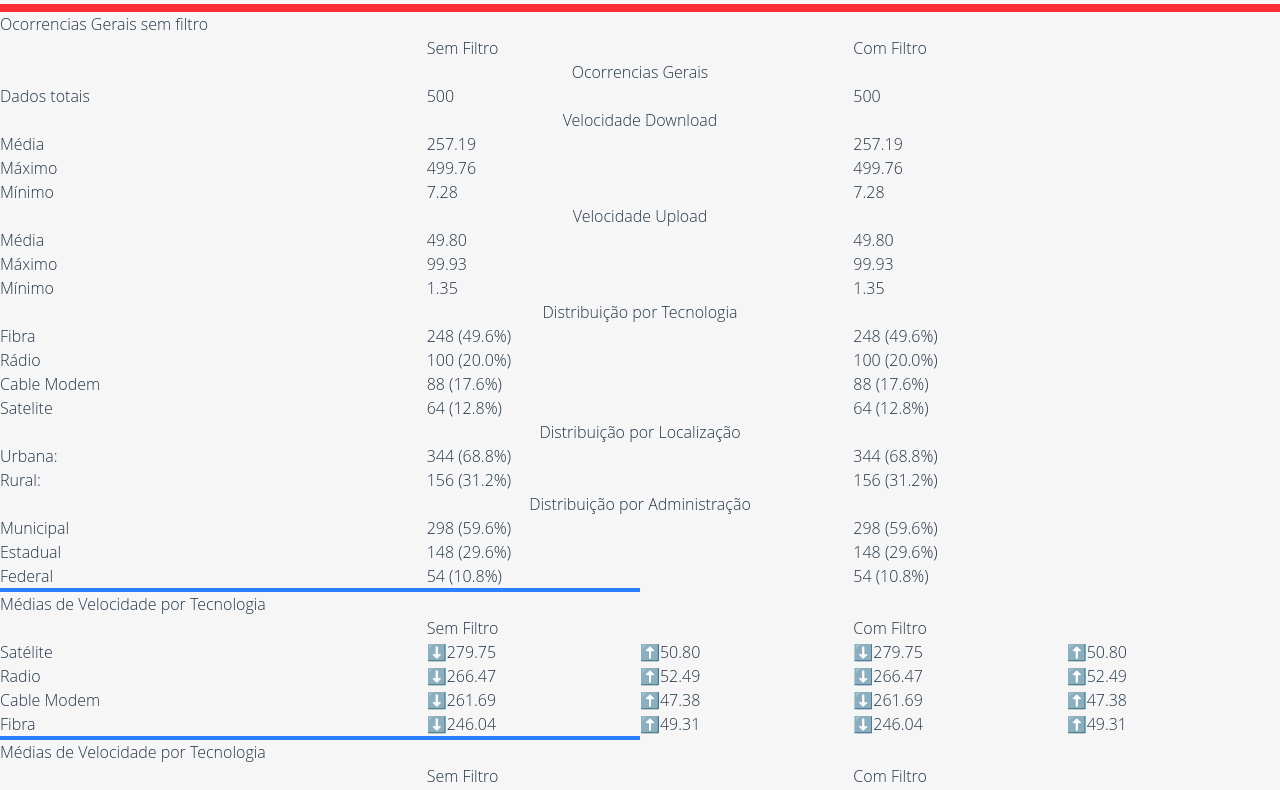
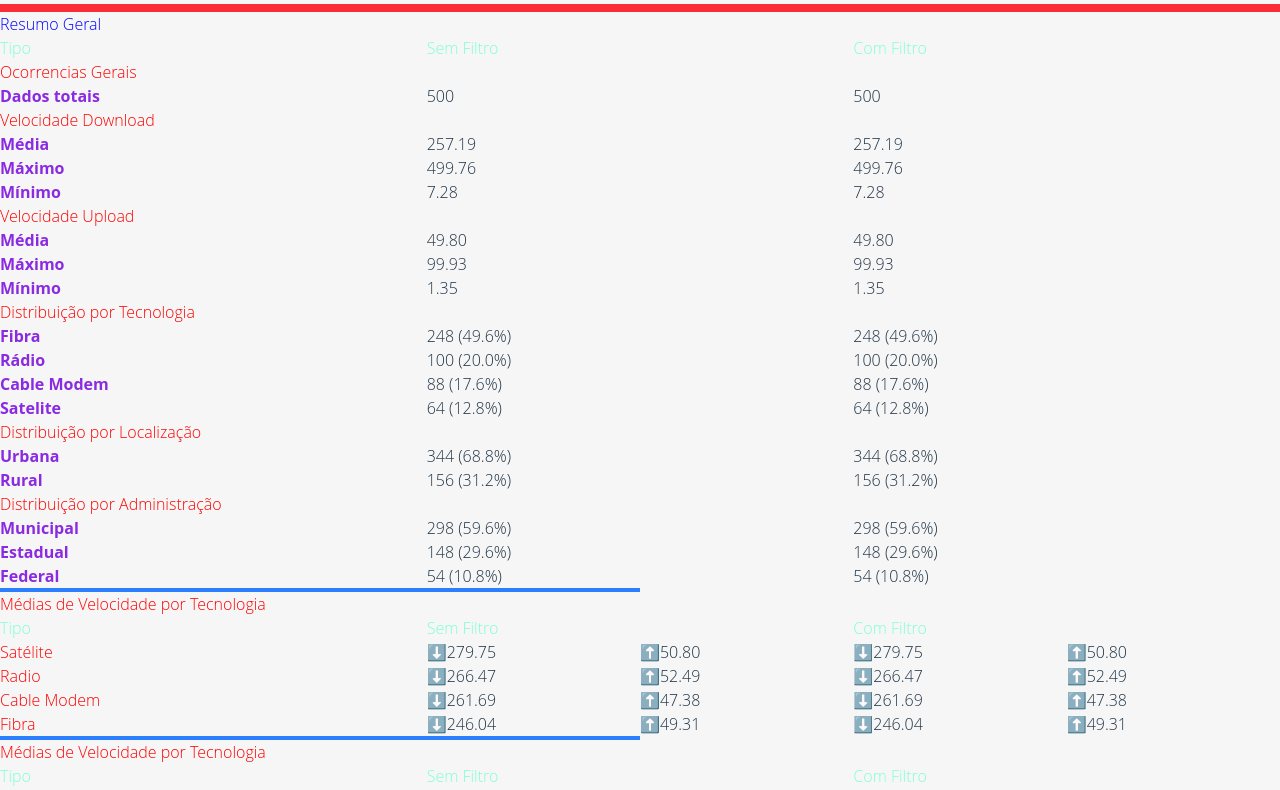
Before and after one commit to isabellacpmelo/the-internet-monitor, a React (Vite) app: page / in a window 1280 px wide. Shown: the part 444-1234 px from the top of the page. Built offline with nearby package versions, Linux system fonts and the light colour scheme.

Commit message:
feat: adding a component to improve the visibility of the general summary lines

```diff
--- a/src/components/DatasetSummary/index.tsx
+++ b/src/components/DatasetSummary/index.tsx
@@ -1,5 +1,7 @@
 import { useDatasetStats } from '../../hooks/DatasetStats'
 import type { InternetData } from '../../types/filters'
+import { DatasetSummaryLines } from '../DatasetSummaryLines'
+import './syle.css'
 
 interface DatasetSummaryProps {
   data: InternetData[]
@@ -20,250 +22,203 @@ export function DatasetSummary({ data, filteredData }: DatasetSummaryProps) {
     <div>
       <div>
         <div>
-          <h4>Ocorrencias Gerais sem filtro</h4>
+          <h2>Resumo Geral</h2>
           <div className='grid grid-cols-3'>
-            <h3 className='text-transparent'>Tipo</h3>
-            <h3>Sem Filtro</h3>
-            <h3>Com Filtro</h3>
+            <h4 className='text-transparent'>Tipo</h4>
+            <h4>Sem Filtro</h4>
+            <h4>Com Filtro</h4>
           </div>
-          <div className='w-full flex justify-center'>
-            <h4>Ocorrencias Gerais</h4>
-          </div>
-          <div className='grid grid-cols-3'>
-            <h3>Dados totais</h3>
-            <h3>{stats.totalRecords}</h3>
-            <h3>{filteredStats.totalRecords}</h3>
-          </div>
-          <div className='w-full flex justify-center'>
-            <h4>Velocidade Download</h4>
-          </div>
-          <div className='grid grid-cols-3'>
-            <h3>Média</h3>
-            <h3>{formatNumber(stats.downloadStats.average)}</h3>
-            <h3>{formatNumber(filteredStats.downloadStats.average)}</h3>
-          </div>
-          <div className='grid grid-cols-3'>
-            <h3>Máximo</h3>
-            <h3>{formatNumber(stats.downloadStats.max)}</h3>
-            <h3>{formatNumber(filteredStats.downloadStats.max)}</h3>
-          </div>
-          <div className='grid grid-cols-3'>
-            <h3>Mínimo</h3>
-            <h3>{formatNumber(stats.downloadStats.min)}</h3>
-            <h3>{formatNumber(filteredStats.downloadStats.min)}</h3>
-          </div>
-          <div className='w-full flex justify-center'>
-            <h4>Velocidade Upload</h4>
-          </div>
-          <div className='grid grid-cols-3'>
-            <h3>Média</h3>
-            <h3>{formatNumber(stats.uploadStats.average)}</h3>
-            <h3>{formatNumber(filteredStats.uploadStats.average)}</h3>
-          </div>
-          <div className='grid grid-cols-3'>
-            <h3>Máximo</h3>
-            <h3>{formatNumber(stats.uploadStats.max)}</h3>
-            <h3>{formatNumber(filteredStats.uploadStats.max)}</h3>
-          </div>
-          <div className='grid grid-cols-3'>
-            <h3>Mínimo</h3>
-            <h3>{formatNumber(stats.uploadStats.min)}</h3>
-            <h3>{formatNumber(filteredStats.uploadStats.min)}</h3>
-          </div>
-          <div className='w-full flex justify-center'>
-            <h4>Distribuição por Tecnologia</h4>
-          </div>
-          <div className='grid grid-cols-3'>
-            <h3>Fibra</h3>
-            {/* Porcentagem só da fibra */}
-            <h3>
-              {stats.technologyCount['Fibra']} (
-              {formatPercent(
+
+          <h3>Ocorrencias Gerais</h3>
+          <DatasetSummaryLines
+            label='Dados totais'
+            originalValue={stats.totalRecords}
+            filteredValue={filteredStats.totalRecords}
+          />
+
+          <h3>Velocidade Download</h3>
+
+          <DatasetSummaryLines
+            label='Média'
+            originalValue={formatNumber(stats.downloadStats.average)}
+            filteredValue={formatNumber(filteredStats.downloadStats.average)}
+          />
+          <DatasetSummaryLines
+            label='Máximo'
+            originalValue={formatNumber(stats.downloadStats.max)}
+            filteredValue={formatNumber(filteredStats.downloadStats.max)}
+          />
+          <DatasetSummaryLines
+            label='Mínimo'
+            originalValue={formatNumber(stats.downloadStats.min)}
+            filteredValue={formatNumber(filteredStats.downloadStats.min)}
+          />
+
+          <h3>Velocidade Upload</h3>
+
+          <DatasetSummaryLines
+            label='Média'
+            originalValue={formatNumber(stats.uploadStats.average)}
+            filteredValue={formatNumber(filteredStats.uploadStats.average)}
+          />
+
+          <DatasetSummaryLines
+            label='Máximo'
+            originalValue={formatNumber(stats.uploadStats.max)}
+            filteredValue={formatNumber(filteredStats.uploadStats.max)}
+          />
+
+          <DatasetSummaryLines
+            label='Mínimo'
+            originalValue={formatNumber(stats.uploadStats.min)}
+            filteredValue={formatNumber(filteredStats.uploadStats.min)}
+          />
+
+          <h3>Distribuição por Tecnologia</h3>
+          <DatasetSummaryLines
+            label='Fibra'
+            originalValue={`${stats.technologyCount['Fibra']} (${formatPercent(
               stats.technologyCount['Fibra'],
               stats.totalRecords
-              )}
-              %)
-            </h3>
-            <h3>
-              {filteredStats.technologyCount['Fibra']} (
-              {formatPercent(
+            )}%)`}
+            filteredValue={`${
+              filteredStats.technologyCount['Fibra']
+            } (${formatPercent(
               filteredStats.technologyCount['Fibra'],
               filteredStats.totalRecords
-              )}
-              %)
-            </h3>
-          </div>
-          <div className='grid grid-cols-3'>
-            <h3>Rádio</h3>
-            {/* Porcentagem só da fibra */}
-            <h3>
-              {stats.technologyCount['Radio']} (
-              {formatPercent(
+            )}%)`}
+          />
+          <DatasetSummaryLines
+            label='Rádio'
+            originalValue={`${stats.technologyCount['Radio']} (${formatPercent(
               stats.technologyCount['Radio'],
               stats.totalRecords
-              )}
-              %)
-            </h3>
-            <h3>
-              {filteredStats.technologyCount['Radio']} (
-              {formatPercent(
+            )}%)`}
+            filteredValue={`${
+              filteredStats.technologyCount['Radio']
+            } (${formatPercent(
               filteredStats.technologyCount['Radio'],
               filteredStats.totalRecords
-              )}
-              %)
-            </h3>
-          </div>
-          <div className='grid grid-cols-3'>
-            <h3>Cable Modem</h3>
-            {/* Porcentagem só da fibra */}
-            <h3>
-              {stats.technologyCount['Cable Modem']} (
-              {formatPercent(
+            )}%)`}
+          />
+          <DatasetSummaryLines
+            label='Cable Modem'
+            originalValue={`${
+              stats.technologyCount['Cable Modem']
+            } (${formatPercent(
               stats.technologyCount['Cable Modem'],
               stats.totalRecords
-              )}
-              %)
-            </h3>
-            <h3>
-              {filteredStats.technologyCount['Cable Modem']} (
-              {formatPercent(
+            )}%)`}
+            filteredValue={`${
+              filteredStats.technologyCount['Cable Modem']
+            } (${formatPercent(
               filteredStats.technologyCount['Cable Modem'],
               filteredStats.totalRecords
-              )}
-              %)
-            </h3>
-          </div>
-          <div className='grid grid-cols-3'>
-            <h3>Satelite</h3>
-            {/* Porcentagem só da fibra */}
-            <h3>
-              {stats.technologyCount['Satelite']} (
-              {formatPercent(
+            )}%)`}
+          />
+          <DatasetSummaryLines
+            label='Satelite'
+            originalValue={`${
+              stats.technologyCount['Satelite']
+            } (${formatPercent(
               stats.technologyCount['Satelite'],
               stats.totalRecords
-              )}
-              %)
-            </h3>
-            <h3>
-              {filteredStats.technologyCount['Satelite']} (
-              {formatPercent(
+            )}%)`}
+            filteredValue={`${
+              filteredStats.technologyCount['Satelite']
+            } (${formatPercent(
               filteredStats.technologyCount['Satelite'],
               filteredStats.totalRecords
-              )}
-              %)
-            </h3>
-          </div>
-          <div className='w-full flex justify-center'>
-            <h4>Distribuição por Localização</h4>
-          </div>
-          <div className='grid grid-cols-3'>
-            <h3>Urbana:</h3>
-            {/* Porcentagem só da fibra */}
-            <h3>
-              {stats.locationCount['Urbana']} (
-              {formatPercent(stats.locationCount['Urbana'], stats.totalRecords)}
-              %)
-            </h3>
-            <h3>
-              {filteredStats.locationCount['Urbana']} (
-              {formatPercent(
+            )}%)`}
+          />
+
+          <h3>Distribuição por Localização</h3>
+          <DatasetSummaryLines
+            label='Urbana'
+            originalValue={`${stats.locationCount['Urbana']} (${formatPercent(
+              stats.locationCount['Urbana'],
+              stats.totalRecords
+            )}%)`}
+            filteredValue={`${
+              filteredStats.locationCount['Urbana']
+            } (${formatPercent(
               filteredStats.locationCount['Urbana'],
               filteredStats.totalRecords
-              )}
-              %)
-            </h3>
-          </div>
-          <div className='grid grid-cols-3'>
-            <h3>Rural:</h3>
-            {/* Porcentagem só da fibra */}
-            <h3>
-              {stats.locationCount['Rural']} (
-              {formatPercent(stats.locationCount['Rural'], stats.totalRecords)}
-              %)
-            </h3>
-            <h3>
-              {filteredStats.locationCount['Rural']} (
-              {formatPercent(
+            )}%)`}
+          />
+          <DatasetSummaryLines
+            label='Rural'
+            originalValue={`${stats.locationCount['Rural']} (${formatPercent(
+              stats.locationCount['Rural'],
+              stats.totalRecords
+            )}%)`}
+            filteredValue={`${
+              filteredStats.locationCount['Rural']
+            } (${formatPercent(
               filteredStats.locationCount['Rural'],
               filteredStats.totalRecords
-              )}
-              %)
-            </h3>
-          </div>
-          <div className='w-full flex justify-center'>
-            <h4>Distribuição por Administração</h4>
-          </div>
-          <div className='grid grid-cols-3'>
-            <h3>Municipal</h3>
-            {/* Porcentagem só da fibra */}
-            <h3>
-              {stats.administrationCount['Municipal']} (
-              {formatPercent(
+            )}%)`}
+          />
+
+          <h3>Distribuição por Administração</h3>
+          <DatasetSummaryLines
+            label='Municipal'
+            originalValue={`${
+              stats.administrationCount['Municipal']
+            } (${formatPercent(
               stats.administrationCount['Municipal'],
               stats.totalRecords
-              )}
-              %)
-            </h3>
-            <h3>
-              {filteredStats.administrationCount['Municipal']} (
-              {formatPercent(
+            )}%)`}
+            filteredValue={`${
+              filteredStats.administrationCount['Municipal']
+            } (${formatPercent(
               filteredStats.administrationCount['Municipal'],
               filteredStats.totalRecords
-              )}
-              %)
-            </h3>
-          </div>
-          <div className='grid grid-cols-3'>
-            <h3>Estadual</h3>
-            {/* Porcentagem só da fibra */}
-            <h3>
-              {stats.administrationCount['Estadual']} (
-              {formatPercent(
+            )}%)`}
+          />
+          <DatasetSummaryLines
+            label='Estadual'
+            originalValue={`${
+              stats.administrationCount['Estadual']
+            } (${formatPercent(
               stats.administrationCount['Estadual'],
               stats.totalRecords
-              )}
-              %)
-            </h3>
-            <h3>
-              {filteredStats.administrationCount['Estadual']} (
-              {formatPercent(
+            )}%)`}
+            filteredValue={`${
+              filteredStats.administrationCount['Estadual']
+            } (${formatPercent(
               filteredStats.administrationCount['Estadual'],
               filteredStats.totalRecords
-              )}
-              %)
-            </h3>
-          </div>
-          <div className='grid grid-cols-3'>
-            <h3>Federal</h3>
-            {/* Porcentagem só da fibra */}
-            <h3>
-              {stats.administrationCount['Federal']} (
-              {formatPercent(
+            )}%)`}
+          />
+          <DatasetSummaryLines
+            label='Federal'
+            originalValue={`${
+              stats.administrationCount['Federal']
+            } (${formatPercent(
               stats.administrationCount['Federal'],
               stats.totalRecords
-              )}
-              %)
-            </h3>
-            <h3>
-              {filteredStats.administrationCount['Federal']} (
-              {formatPercent(
+            )}%)`}
+            filteredValue={`${
+              filteredStats.administrationCount['Federal']
+            } (${formatPercent(
               filteredStats.administrationCount['Federal'],
               filteredStats.totalRecords
-              )}
-              %)
-            </h3>
-          </div>
+            )}%)`}
+          />
         </div>
 
         <div className='bg-blue-500 w-1/2 h-1 my-4' />
 
         <div>
-          <h4>Médias de Velocidade por Tecnologia</h4>
+          <h3>Médias de Velocidade por Tecnologia</h3>
+
           <div className='grid grid-cols-3'>
-            <h3 className='text-transparent'>Tipo</h3>
-            <h3>Sem Filtro</h3>
-            <h3>Com Filtro</h3>
+            <h4 className='text-transparent'>Tipo</h4>
+            <h4>Sem Filtro</h4>
+            <h4>Com Filtro</h4>
           </div>
+
           <div className='grid grid-cols-3'>
             <h3>Satélite</h3>
             <div className='grid grid-cols-2'>
@@ -390,11 +345,11 @@ export function DatasetSummary({ data, filteredData }: DatasetSummaryProps) {
         <div className='bg-blue-500 w-1/2 h-1 my-4' />
 
         <div>
-          <h4>Médias de Velocidade por Tecnologia</h4>
+          <h3>Médias de Velocidade por Tecnologia</h3>
           <div className='grid grid-cols-3'>
-            <h3 className='text-transparent'>Tipo</h3>
-            <h3>Sem Filtro</h3>
-            <h3>Com Filtro</h3>
+            <h4 className='text-transparent'>Tipo</h4>
+            <h4>Sem Filtro</h4>
+            <h4>Com Filtro</h4>
           </div>
           <div className='grid grid-cols-3'>
             <h3>Urbana</h3>
--- /dev/null
+++ b/src/components/DatasetSummary/syle.css
@@ -0,0 +1,16 @@
+h4 {
+  color: aquamarine;
+}
+
+h3 {
+  color: red;
+}
+
+h2 {
+  color: blue;
+}
+
+.stats-type {
+  font-weight: bold;
+  color: blueviolet;
+}
--- /dev/null
+++ b/src/components/DatasetSummaryLines/index.tsx
@@ -0,0 +1,19 @@
+interface DatasetSummaryLinesProps {
+  label: string
+  originalValue: string | number
+  filteredValue: string | number
+}
+
+export function DatasetSummaryLines({
+  label,
+  originalValue,
+  filteredValue,
+}: DatasetSummaryLinesProps) {
+  return (
+    <div className='grid grid-cols-3'>
+      <div className='stats-type'>{label}</div>
+      <div>{originalValue}</div>
+      <div>{filteredValue}</div>
+    </div>
+  )
+}
--- a/src/components/DatasetTable/index.tsx
+++ b/src/components/DatasetTable/index.tsx
@@ -95,7 +95,7 @@ export function DatasetTable({ dataset }: DatasetTableProps) {
                 />
               </th>
               <th>
-                Tipo de Tecnologia
+                Tecnologia
                 <TableHeadButton
                   column='Tipo_Tecnologia'
                   onSort={handleSort}
```
Lines whose indentation alone changed are shown as unchanged.
